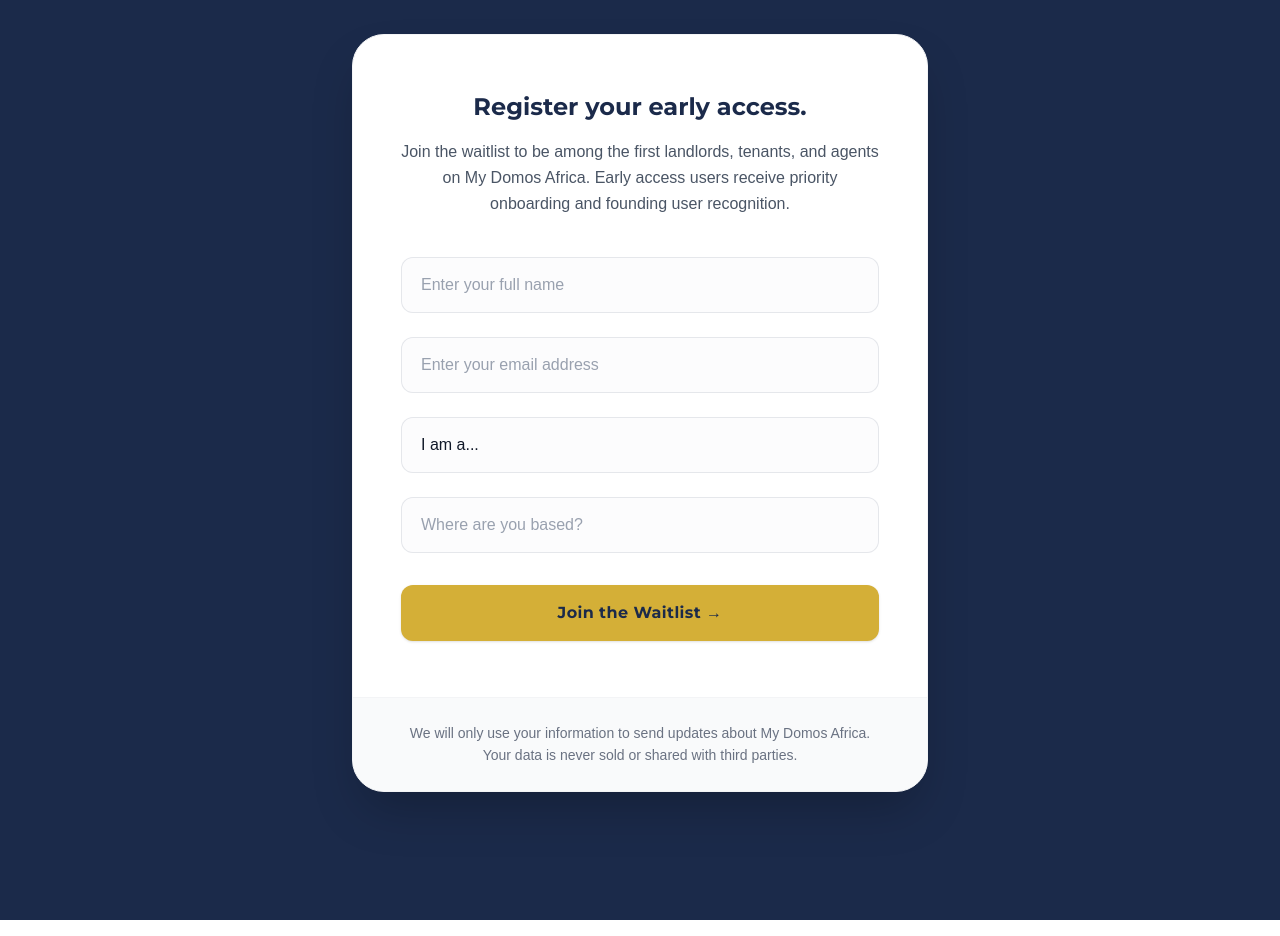
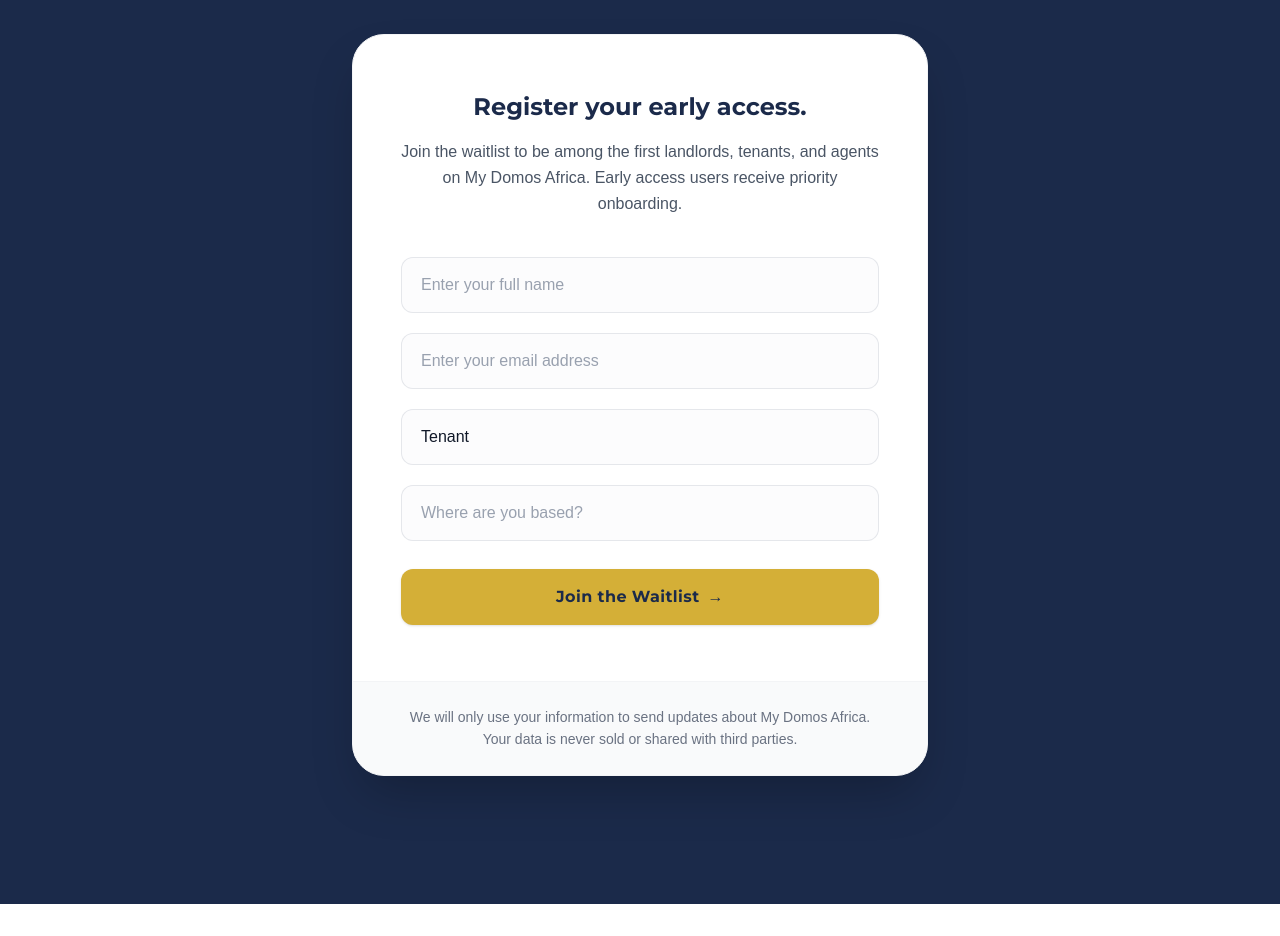
Before and after one commit to Su-projector/MyDomos-Africa-LandingPage, a Next.js app: page / in a window 1280 px wide. Shown: the part 7580-8516 px from the top of the page. Built offline with nearby package versions, Linux system fonts and the light colour scheme.

Commit message:
Form Update_1

```diff
--- a/package.json
+++ b/package.json
@@ -9,13 +9,16 @@
     "lint": "eslint"
   },
   "dependencies": {
+    "@hookform/resolvers": "^5.2.2",
     "class-variance-authority": "^0.7.1",
     "clsx": "^2.1.1",
     "lucide-react": "^0.577.0",
     "next": "16.2.0",
     "react": "19.2.4",
     "react-dom": "19.2.4",
-    "tailwind-merge": "^3.5.0"
+    "react-hook-form": "^7.72.0",
+    "tailwind-merge": "^3.5.0",
+    "zod": "^4.3.6"
   },
   "devDependencies": {
     "@tailwindcss/postcss": "^4",
--- a/src/components/sections/Waitlist.tsx
+++ b/src/components/sections/Waitlist.tsx
@@ -1,7 +1,48 @@
-import React from 'react';
+"use client";
+
+import React, { useState } from 'react';
+import { useForm } from 'react-hook-form';
+import { zodResolver } from '@hookform/resolvers/zod';
+import { z } from 'zod';
 import { Button } from '@/components/ui/Button';
+import { joinWaitlist } from '@/lib/actions/waitlist';
+import { waitlistSchema, type WaitlistInput } from '@/lib/schemas/waitlist';
+import { CheckCircle2, AlertCircle, Loader2 } from 'lucide-react';
+
+type FormData = WaitlistInput;
 
 export function Waitlist() {
+  const [status, setStatus] = useState<'idle' | 'loading' | 'success' | 'error'>('idle');
+  const [message, setMessage] = useState('');
+
+  const {
+    register,
+    handleSubmit,
+    reset,
+    formState: { errors },
+  } = useForm<FormData>({
+    resolver: zodResolver(waitlistSchema),
+  });
+
+  const onSubmit = async (data: FormData) => {
+    setStatus('loading');
+    try {
+      const result = await joinWaitlist(data);
+      if (result.success) {
+        setStatus('success');
+        setMessage(result.message || "Thank you for joining!");
+        reset();
+      } else {
+        setStatus('error');
+        setMessage("Something went wrong. Please try again.");
+      }
+    } catch (err) {
+      console.error(err);
+      setStatus('error');
+      setMessage("A network error occurred.");
+    }
+  };
+
   return (
     <section id="waitlist" className="py-24 bg-navy sm:py-32 relative overflow-hidden">
       {/* Background Decorators */}
@@ -19,45 +60,83 @@
         {/* Waitlist Form Container */}
         <div className="mx-auto max-w-xl bg-white rounded-4xl shadow-2xl overflow-hidden border border-gray-100">
           <div className="px-6 py-10 sm:px-12 sm:py-14">
+
+            {status === 'success' ? (
+              <div className="text-center py-10 animate-in fade-in zoom-in duration-500">
+                <div className="flex justify-center mb-6">
+                  <CheckCircle2 className="h-16 w-16 text-green-500" />
+                </div>
+                <h3 className="text-2xl font-heading font-bold text-navy mb-4">Welcome to the Club!</h3>
+                <p className="text-base text-gray-600 leading-relaxed max-w-sm mx-auto">
+                  {message}
+                </p>
+                <div className="mt-10">
+                  <Button
+                    variant="outline"
+                    onClick={() => setStatus('idle')}
+                    className="border-navy text-navy hover:bg-navy/5"
+                  >
+                    Register another user
+                  </Button>
+                </div>
+              </div>
+            ) : (
+              <>
                 <div className="text-center mb-10">
                   <h3 className="text-2xl font-heading font-bold text-navy mb-4">Register your early access.</h3>
                   <p className="text-base text-gray-600 leading-relaxed">
-                Join the waitlist to be among the first landlords, tenants, and agents on My Domos Africa. Early access users receive priority onboarding and founding user recognition.
+                    Join the waitlist to be among the first landlords, tenants, and agents on My Domos Africa. Early access users receive priority onboarding.
                   </p>
                 </div>
 
-            <form className="space-y-6" action="#" method="POST">
-              <div>
+                <form className="space-y-5" onSubmit={handleSubmit(onSubmit)}>
+                  {/* Status Messages */}
+                  {status === 'error' && (
+                    <div className="p-4 rounded-xl bg-red-50 border border-red-100 flex items-center gap-3 text-red-700 text-sm animate-in slide-in-from-top-2 duration-300">
+                      <AlertCircle className="h-5 w-5 shrink-0" />
+                      <p>{message}</p>
+                    </div>
+                  )}
+
+                  {/* Name Input */}
+                  <div className="space-y-1.5">
                     <label htmlFor="fullname" className="sr-only">Full Name</label>
                     <input
-                  type="text"
-                  name="fullname"
+                      {...register('fullname')}
                       id="fullname"
-                  className="block w-full rounded-xl border-0 py-4 px-5 text-gray-900 ring-1 ring-inset ring-gray-200 placeholder:text-gray-400 focus:ring-2 focus:ring-inset focus:ring-navy sm:text-base sm:leading-6 transition-all bg-gray-50/50"
+                      className={`block w-full rounded-xl border-0 py-4 px-5 text-gray-900 ring-1 ring-inset ${errors.fullname ? 'ring-red-500 focus:ring-red-500' : 'ring-gray-200 focus:ring-navy'} placeholder:text-gray-400 focus:ring-2 focus:ring-inset sm:text-base sm:leading-6 transition-all bg-gray-50/50`}
                       placeholder="Enter your full name"
                       style={{ fontSize: '16px' }}
                     />
+                    {errors.fullname && (
+                      <p className="text-xs font-medium text-red-500 px-2">{errors.fullname.message}</p>
+                    )}
                   </div>
 
-              <div>
+                  {/* Email Input */}
+                  <div className="space-y-1.5">
                     <label htmlFor="email" className="sr-only">Email Address</label>
                     <input
+                      {...register('email')}
                       type="email"
-                  name="email"
                       id="email"
-                  className="block w-full rounded-xl border-0 py-4 px-5 text-gray-900 ring-1 ring-inset ring-gray-200 placeholder:text-gray-400 focus:ring-2 focus:ring-inset focus:ring-navy sm:text-base sm:leading-6 transition-all bg-gray-50/50"
+                      className={`block w-full rounded-xl border-0 py-4 px-5 text-gray-900 ring-1 ring-inset ${errors.email ? 'ring-red-500 focus:ring-red-500' : 'ring-gray-200 focus:ring-navy'} placeholder:text-gray-400 focus:ring-2 focus:ring-inset sm:text-base sm:leading-6 transition-all bg-gray-50/50`}
                       placeholder="Enter your email address"
                       style={{ fontSize: '16px' }}
                     />
+                    {errors.email && (
+                      <p className="text-xs font-medium text-red-500 px-2">{errors.email.message}</p>
+                    )}
                   </div>
 
-              <div>
+                  {/* Role Select */}
+                  <div className="space-y-1.5">
                     <label htmlFor="role" className="sr-only">User Role</label>
+                    <div className="relative">
                       <select
+                        {...register('role')}
                         id="role"
-                  name="role"
-                  className="block w-full rounded-xl border-0 py-4 px-5 text-gray-900 ring-1 ring-inset ring-gray-200 focus:ring-2 focus:ring-inset focus:ring-navy sm:text-base sm:leading-6 transition-all bg-gray-50/50 appearance-none cursor-pointer"
-                  defaultValue=""
+                        className={`block w-full rounded-xl border-0 py-4 px-5 text-gray-900 ring-1 ring-inset ${errors.role ? 'ring-red-500 focus:ring-red-500' : 'ring-gray-200 focus:ring-navy'} focus:ring-2 focus:ring-inset sm:text-base sm:leading-6 transition-all bg-gray-50/50 appearance-none cursor-pointer`}
                         style={{ fontSize: '16px' }}
                       >
                         <option value="" disabled hidden>I am a...</option>
@@ -67,25 +146,49 @@
                         <option value="other">Other</option>
                       </select>
                     </div>
+                    {errors.role && (
+                      <p className="text-xs font-medium text-red-500 px-2">{errors.role.message}</p>
+                    )}
+                  </div>
 
-              <div>
+                  {/* Location Input */}
+                  <div className="space-y-1.5">
                     <label htmlFor="location" className="sr-only">State / City</label>
                     <input
-                  type="text"
-                  name="location"
+                      {...register('location')}
                       id="location"
-                  className="block w-full rounded-xl border-0 py-4 px-5 text-gray-900 ring-1 ring-inset ring-gray-200 placeholder:text-gray-400 focus:ring-2 focus:ring-inset focus:ring-navy sm:text-base sm:leading-6 transition-all bg-gray-50/50"
+                      className={`block w-full rounded-xl border-0 py-4 px-5 text-gray-900 ring-1 ring-inset ${errors.location ? 'ring-red-500 focus:ring-red-500' : 'ring-gray-200 focus:ring-navy'} placeholder:text-gray-400 focus:ring-2 focus:ring-inset sm:text-base sm:leading-6 transition-all bg-gray-50/50`}
                       placeholder="Where are you based?"
                       style={{ fontSize: '16px' }}
                     />
+                    {errors.location && (
+                      <p className="text-xs font-medium text-red-500 px-2">{errors.location.message}</p>
+                    )}
                   </div>
 
                   <div className="pt-2">
-                <Button type="submit" variant="default" className="w-full h-14 text-base tracking-wide rounded-xl">
-                  Join the Waitlist &rarr;
+                    <Button
+                      type="submit"
+                      variant="default"
+                      className="w-full h-14 text-base tracking-wide rounded-xl flex items-center justify-center gap-2"
+                      disabled={status === 'loading'}
+                    >
+                      {status === 'loading' ? (
+                        <>
+                          <Loader2 className="h-5 w-5 animate-spin" />
+                          <span>Joining...</span>
+                        </>
+                      ) : (
+                        <>
+                          <span>Join the Waitlist</span>
+                          <span>&rarr;</span>
+                        </>
+                      )}
                     </Button>
                   </div>
                 </form>
+              </>
+            )}
           </div>
 
           {/* Privacy Note */}
--- /dev/null
+++ b/src/lib/actions/waitlist.ts
@@ -0,0 +1,22 @@
+import { waitlistSchema, type WaitlistInput } from "../schemas/waitlist";
+
+export async function joinWaitlist(data: WaitlistInput) {
+  // 1. Server-side validation
+  const result = waitlistSchema.safeParse(data);
+
+  if (!result.success) {
+    return { success: false, error: result.error.format() };
+  }
+
+  // 2. Simulate database save / API call
+  // In production, connect to Prisma, Supabase, or an email service (Resend)
+  console.log("New Waitlist Submission:", result.data);
+
+  // Simulate network delay
+  await new Promise((resolve) => setTimeout(resolve, 1500));
+
+  return {
+    success: true,
+    message: "Thank you for joining! You've been added to our early-access list."
+  };
+}
--- /dev/null
+++ b/src/lib/schemas/waitlist.ts
@@ -0,0 +1,13 @@
+import { z } from "zod";
+
+export const waitlistSchema = z.object({
+  fullname: z.string().min(2, "Full name must be at least 2 characters"),
+  email: z.string().email("Please enter a valid email address"),
+  role: z.string().min(1, "Please select your role").refine(
+    (val) => ["tenant", "landlord", "agent", "other"].includes(val),
+    { message: "Please select your role" }
+  ),
+  location: z.string().min(2, "Please enter your location"),
+});
+
+export type WaitlistInput = z.infer<typeof waitlistSchema>;
```
Also changed, not shown: 1 other file (tests, documents, lock files or other folders). Lines whose indentation alone changed are shown as unchanged.
